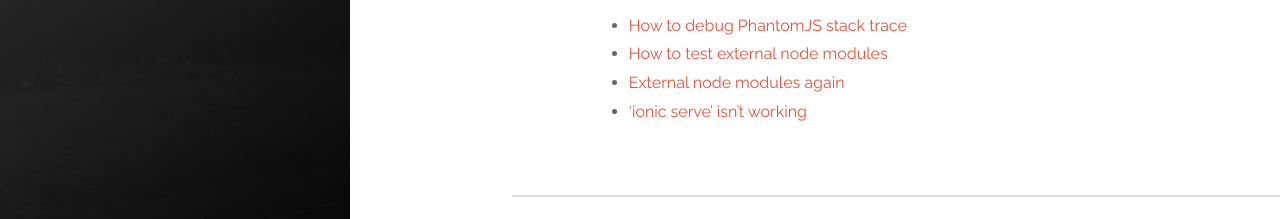
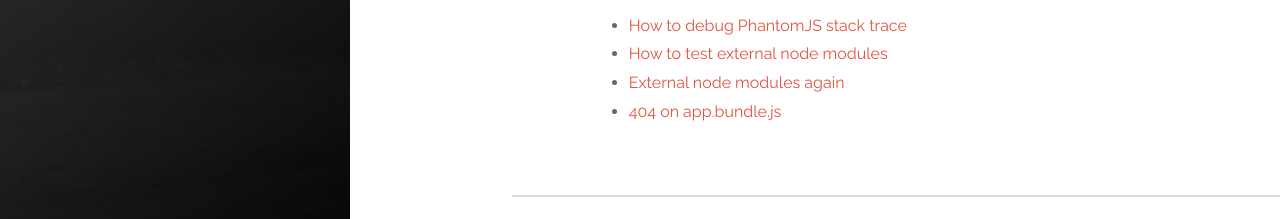
Before and after one commit to lathonez/lathonez.github.io, a Jekyll site: the page built from _posts/2016-02-21-ionic-2-unit-testing.markdown, in a window 1280 px wide and 900 px high, scrolled down 8269 px. Shown: the part 668-887 px from the top of the window. Built offline with Jekyll 4.4.1, drawn with Linux system fonts in a browser that asks for light colours; nearby versions of some CDN libraries.

Commit message:
better faq name

```diff
--- a/_posts/2016-02-21-ionic-2-unit-testing.markdown
+++ b/_posts/2016-02-21-ionic-2-unit-testing.markdown
@@ -341,7 +341,7 @@ FAQ
 * [How to debug PhantomJS stack trace][clicker-issue-6]
 * [How to test external node modules][clicker-issue-20]
 * [External node modules again][clicker-issue-22]
-* ['ionic serve' isn't working][clicker-issue-29]
+* [404 on app.bundle.js][clicker-issue-29]
 
 [analog-clicker-img]: http://thumbs.dreamstime.com/thumblarge_304/1219960995H0ZkZw.jpg
 [angular2-seed-cfg]:  https://github.com/mgechev/angular2-seed/blob/master/tools/config.ts
```
